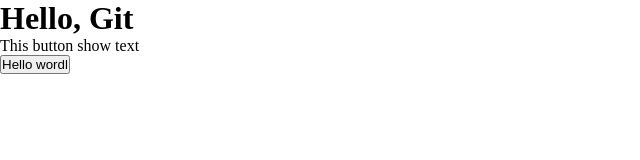
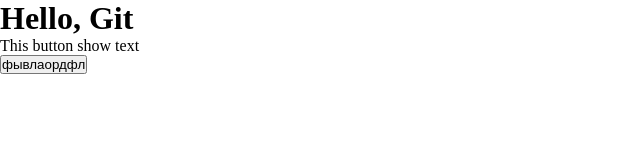
Before and after one commit to DemoNat13/git-course, a plain HTML site: page index.html in a window 1280 px wide. Shown: the full height of the page, 0-640 px from the left. Drawn offline with Linux system fonts and the light colour scheme.

Commit message:
change bnt on вфдыаофда

```diff
--- a/index.html
+++ b/index.html
@@ -15,7 +15,7 @@
 <body>
   <h1>Hello, Git</h1>
   <p>This button show text</p>
-  <button id="hello">Hello wordl</button>
+  <button id="hello">фывлаордфл</button>
 </body>
 <script src="script.js"></script>
 </html>
```
